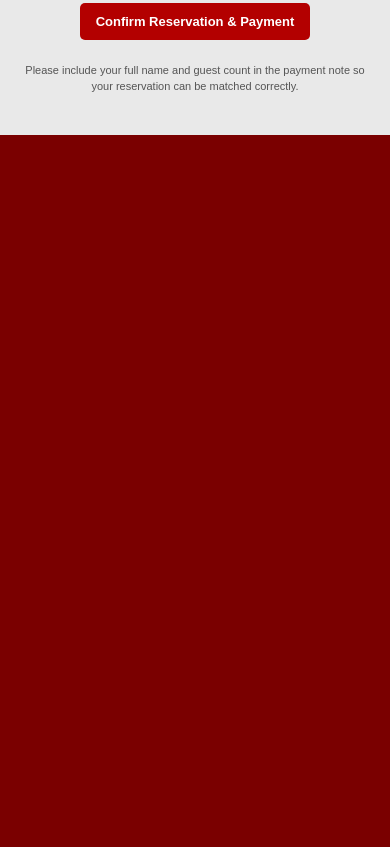
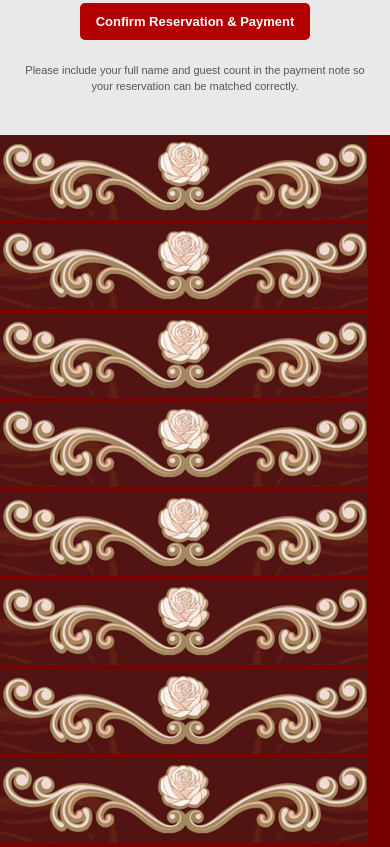
Before and after one commit to norvocabrera78-sudo/engagement-invite, a plain HTML site: page index.html in a window 390 px wide. Shown: the part 474-1321 px from the top of the page. Before the commit the page ends 844 px from the top, so only its background shows below. Drawn offline with Linux system fonts and the light colour scheme.

Commit message:
Add mobile rose area to engagement invitation
Added mobile rose area to the RSVP section.

```diff
--- a/index.html
+++ b/index.html
@@ -17,9 +17,9 @@
     <img src="images/phototopleft.JPG" class="story-photo top-left" alt="Proposal moment">
     <img src="images/phototopright.JPG" class="story-photo top-right" alt="She said yes">
 
-    <!-- BOTTOM ORDER: HUG THEN KISS -->
-    <img src="images/bottomleft.JPG" class="story-photo bottom-left" alt="Celebration hug">
-    <img src="images/bottomright.JPG" class="story-photo bottom-right" alt="First kiss">
+    <!-- BOTTOM ORDER: HUG LEFT, KISS RIGHT -->
+    <img src="images/bottomright.JPG" class="story-photo bottom-left" alt="Celebration hug">
+    <img src="images/bottomleft.JPG" class="story-photo bottom-right" alt="First kiss">
 
     <!-- RSVP / PAYMENT SECTION -->
     <div class="form-box">
@@ -51,6 +51,18 @@
       </p>
     </div>
 
+    <!-- MOBILE BOTTOM ROSES -->
+    <div class="mobile-rose-area">
+      <img src="images/flower.png" class="fallen-rose rose1" alt="">
+      <img src="images/flower.png" class="fallen-rose rose2" alt="">
+      <img src="images/flower.png" class="fallen-rose rose3" alt="">
+      <img src="images/flower.png" class="fallen-rose rose4" alt="">
+      <img src="images/flower.png" class="fallen-rose rose5" alt="">
+      <img src="images/flower.png" class="fallen-rose rose6" alt="">
+      <img src="images/flower.png" class="fallen-rose rose7" alt="">
+      <img src="images/flower.png" class="fallen-rose rose8" alt="">
+    </div>
+
   </div>
 
 </body>
```
